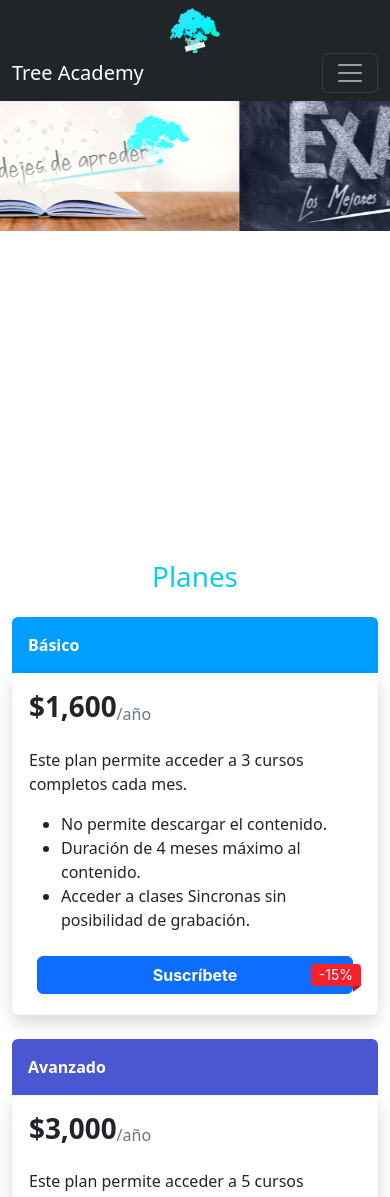
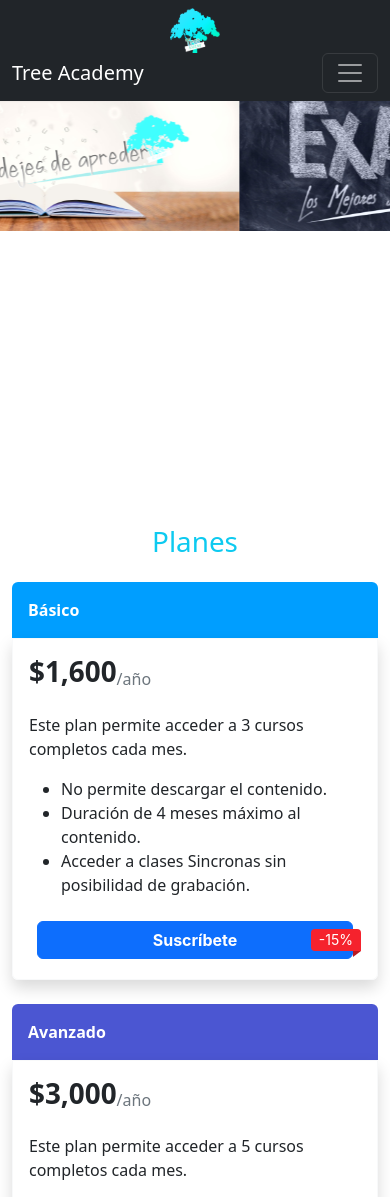
Before and after one commit to YSantanas/treeAcademy, a React (Create React App) app: page /planes in a window 390 px wide. Shown: the top 1197 px of the page. Built offline with nearby package versions, Linux system fonts and the light colour scheme.

Commit message:
fix: cambia estilos de cards

```diff
--- a/src/paginas/Planes.js
+++ b/src/paginas/Planes.js
@@ -7,20 +7,11 @@ import { Badge } from 'antd';
 const Planes = () => {
   return (
     <div className="container mt-2 mb-3">
-      <h1
-        className="text-center text-info pb-3"
-        style={{ minHeight: 'auto', paddingTop: '2vh', marginTop: '5vh' }}
-      >
-        Planes
-      </h1>
+      <h1 className="text-center text-info py-3">Planes</h1>
 
-      <Row
-        xs={1}
-        md={3}
-        className="g-4 justify-content-center mb-5 align-items-center"
-      >
-        <Col className="col-md-3">
-          <div>
+      <Row className="g-4 mb-5 align-items-center h-100 justify-content-center">
+        <Col xs={12} lg={4} xl={3}>
+          <div className="h-100">
             <header
               className="text-white p-3 rounded-top"
               style={{ background: '#009EFF' }}
@@ -53,7 +44,7 @@ const Planes = () => {
           </div>
         </Col>
 
-        <Col className="col-md-3">
+        <Col xs={12} lg={4} xl={3}>
           <div>
             <header
               className="text-white p-3 rounded-top"
@@ -88,7 +79,7 @@ const Planes = () => {
           </div>
         </Col>
 
-        <Col className="col-md-3">
+        <Col xs={12} lg={4} xl={3}>
           <div>
             <header
               className="text-white p-3 rounded-top"
@@ -108,8 +99,8 @@ const Planes = () => {
                   <li type="disc">Tiempo ilimitado al contenido.</li>
                   <li type="disc">Certificación incluida</li>
                   <li type="disc">
-                    Acceder a clases Sincronas con grabación si
-                    el usuario lo desea.
+                    Acceder a clases Sincronas con grabación si el usuario lo
+                    desea.
                   </li>
                 </ul>
               </div>
```
